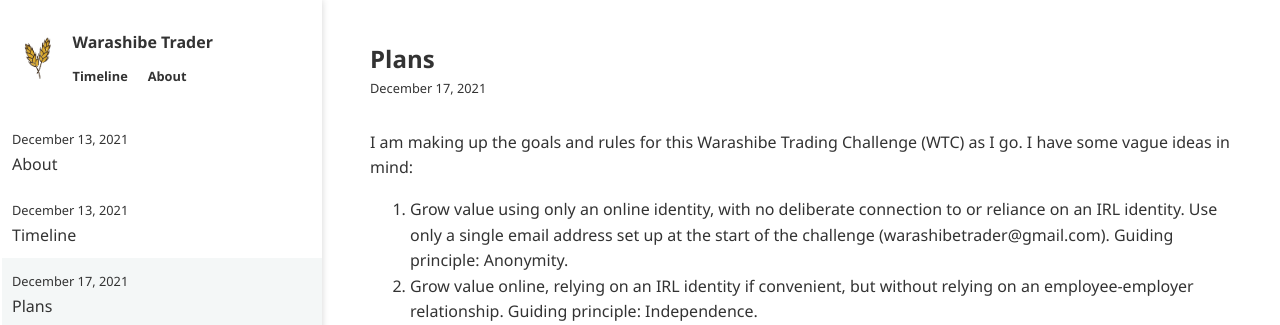
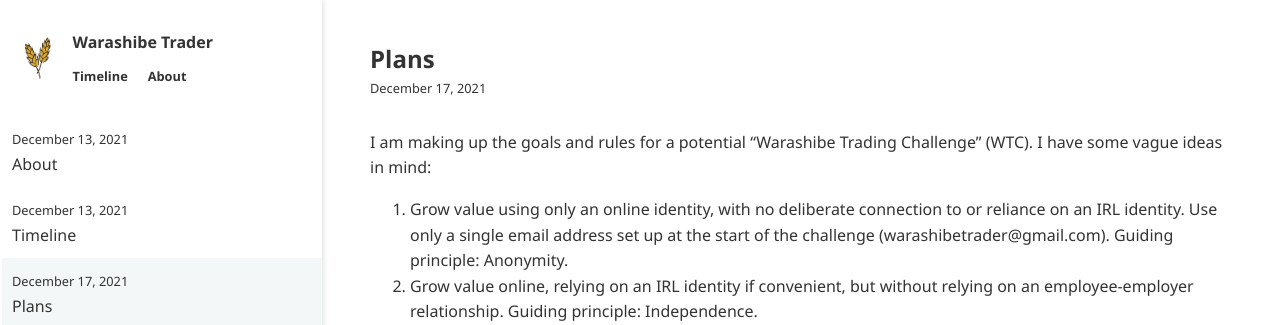
Before and after one commit to warashibetrader/warashibetrader.github.io, a Jekyll site: the page built from _posts/2021-12-17-plans.md, in a window 1280 px wide. Shown: the top 325 px of the page. Built offline with Jekyll 4.4.1, drawn with Linux system fonts in a browser that asks for light colours.

Commit message:
Update 2021-12-17-plans.md

```diff
--- a/_posts/2021-12-17-plans.md
+++ b/_posts/2021-12-17-plans.md
@@ -2,7 +2,7 @@
 title: "Plans"
 ---
 
-I am making up the goals and rules for this Warashibe Trading Challenge (WTC) as I go. I have some vague ideas in mind:
+I am making up the goals and rules for a potential "Warashibe Trading Challenge" (WTC). I have some vague ideas in mind:
 
 1. Grow value using only an online identity, with no deliberate connection to or reliance on an IRL identity. Use only a single email address set up at the start of the challenge (warashibetrader@gmail.com). Guiding principle: Anonymity.
 2. Grow value online, relying on an IRL identity if convenient, but without relying on an employee-employer relationship. Guiding principle: Independence.
```
